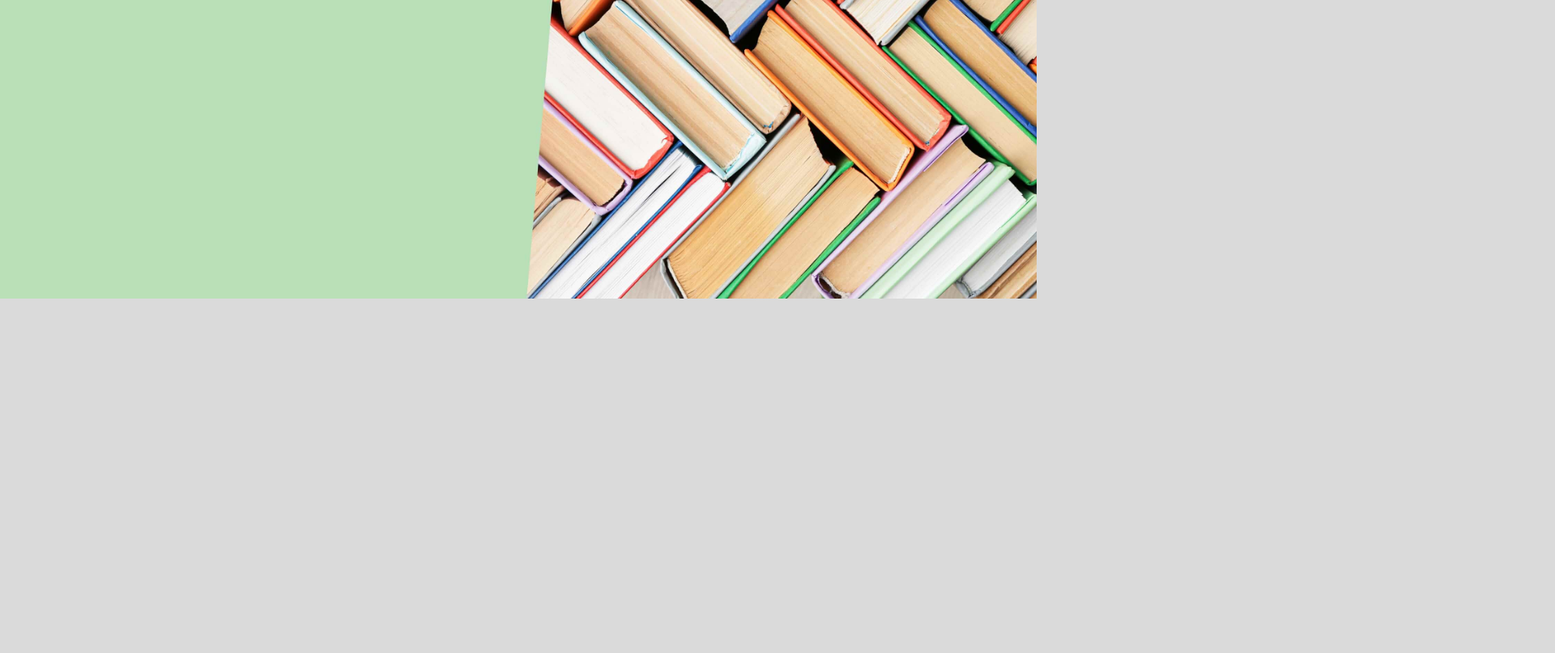
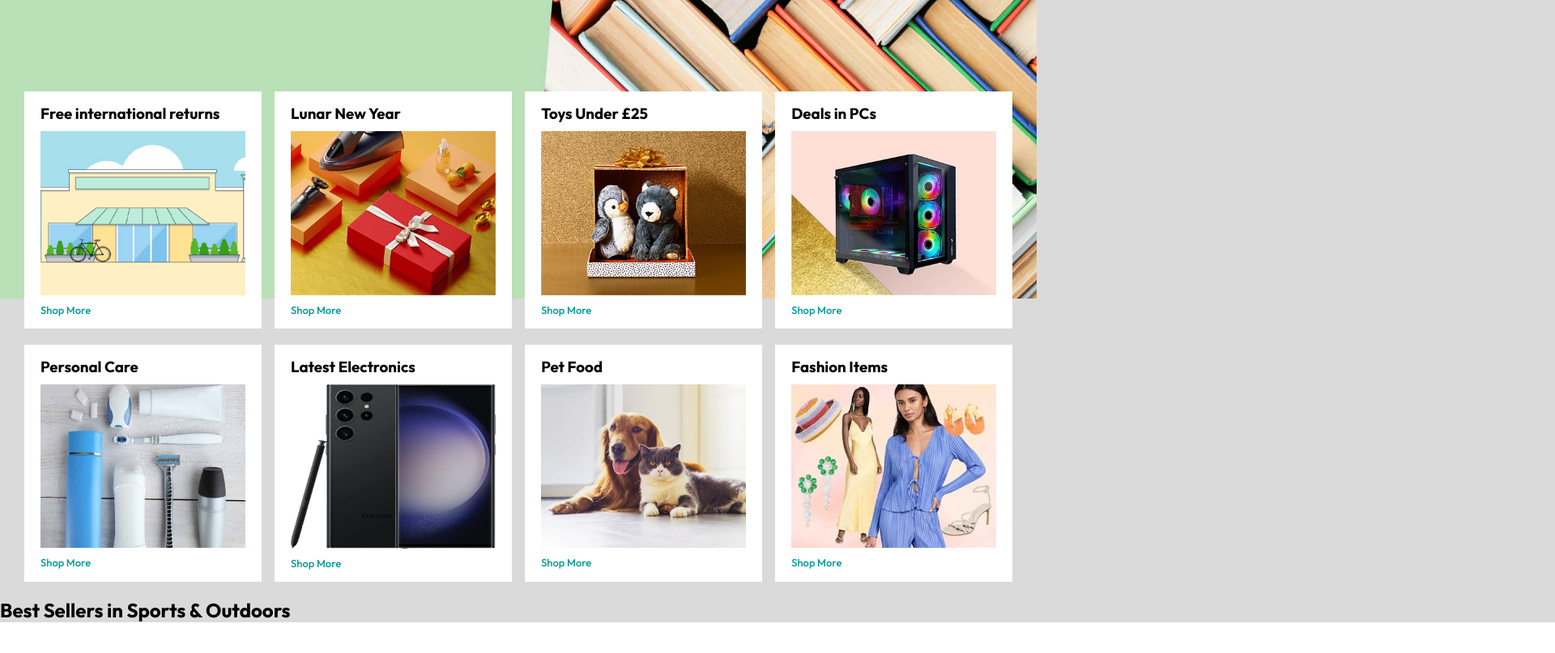
Before and after one commit to stevebiczyk/amazon-clone, a plain HTML site: page index.html in a window 1280 px wide. Shown: the part 273-1080 px from the top of the page at 81% size, 1920 px wide, since content can reach past the window. Before the commit the page ends 800 px from the top, so only its background shows below. Drawn offline with Linux system fonts and the light colour scheme; files whose address does not match are found by name.

Commit message:
added category cards

```diff
--- a/index.html
+++ b/index.html
@@ -71,6 +71,67 @@
             <img src="./assets//header6.jpg" class="header-img" alt="">
         </ul>
     </div>
+    <div class="box-row header-box">
+        <div class="box-col">
+            <h3>Free international returns</h3>
+            <img src="./assets/box1-1.jpg" alt="">
+            <a href="/">Shop More</a>
+        </div>
+        <div class="box-col">
+            <h3>Lunar New Year</h3>
+            <img src="./assets/box1-2.jpg" alt="">
+            <a href="/">Shop More</a>
+        </div>
+        <div class="box-col">
+            <h3>Toys Under £25</h3>
+            <img src="./assets/box1-3.jpg" alt="">
+            <a href="/">Shop More</a>
+        </div>
+        <div class="box-col">
+            <h3>Deals in PCs</h3>
+            <img src="./assets/box1-4.jpg" alt="">
+            <a href="/">Shop More</a>
+        </div>
+    </div>
+    <div class="box-row">
+        <div class="box-col">
+            <h3>Personal Care</h3>
+            <img src="./assets/box2-1.jpg" alt="">
+            <a href="/">Shop More</a>
+        </div>
+        <div class="box-col">
+            <h3>Latest Electronics</h3>
+            <img src="./assets/box2-2.jpg" alt="">
+            <a href="/">Shop More</a>
+        </div>
+        <div class="box-col">
+            <h3>Pet Food</h3>
+            <img src="./assets/box2-3.jpg" alt="">
+            <a href="/">Shop More</a>
+        </div>
+        <div class="box-col">
+            <h3>Fashion Items</h3>
+            <img src="./assets/box2-4.jpg" alt="">
+            <a href="/">Shop More</a>
+        </div>
+    </div>
+
+<div class="products-slider">
+    <h2>Best Sellers in Sports & Outdoors</h2>
+    <div class="products">
+        <img src="./assets/product1-1.jpg" alt="">
+        <img src="./assets/product1-1.jpg" alt="">
+        <img src="./assets/product1-1.jpg" alt="">
+        <img src="./assets/product1-1.jpg" alt="">
+        <img src="./assets/product1-1.jpg" alt="">
+        <img src="./assets/product1-1.jpg" alt="">
+        <img src="./assets/product1-1.jpg" alt="">
+        <img src="./assets/product1-1.jpg" alt="">
+        <img src="./assets/product1-1.jpg" alt="">
+        <img src="./assets/product1-1.jpg" alt="">
+    </div>
+</div>
+
     <script src="script.js"></script>
   </body>
 </html>
--- a/style.css
+++ b/style.css
@@ -125,3 +125,28 @@ nav {
 .control-next {
   right: 0;
 }
+.box-row {
+  display: flex;
+  flex-wrap: wrap;
+  row-gap: 20px;
+  justify-content: space-between;
+  margin: 20px 30px;
+}
+.box-col {
+  display: flex;
+  flex-direction: column;
+  gap: 10px;
+  padding: 15px 20px;
+  background: #fff;
+  max-width: 24%;
+  min-width: 200px;
+  z-index: 1;
+}
+.box-col a {
+  font-size: 13px;
+  color: #009999;
+  font-weight: 500;
+}
+.header-box {
+  margin-top: -20vw;
+}
```
